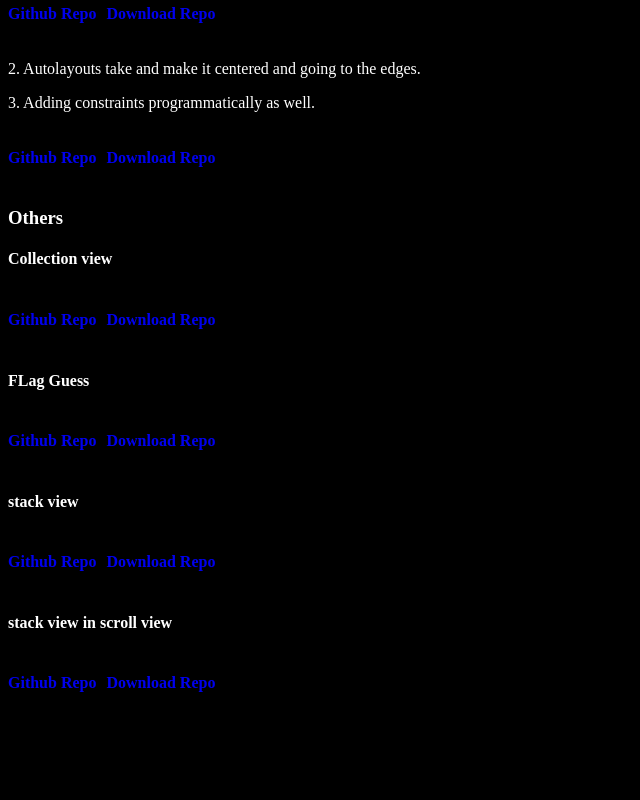
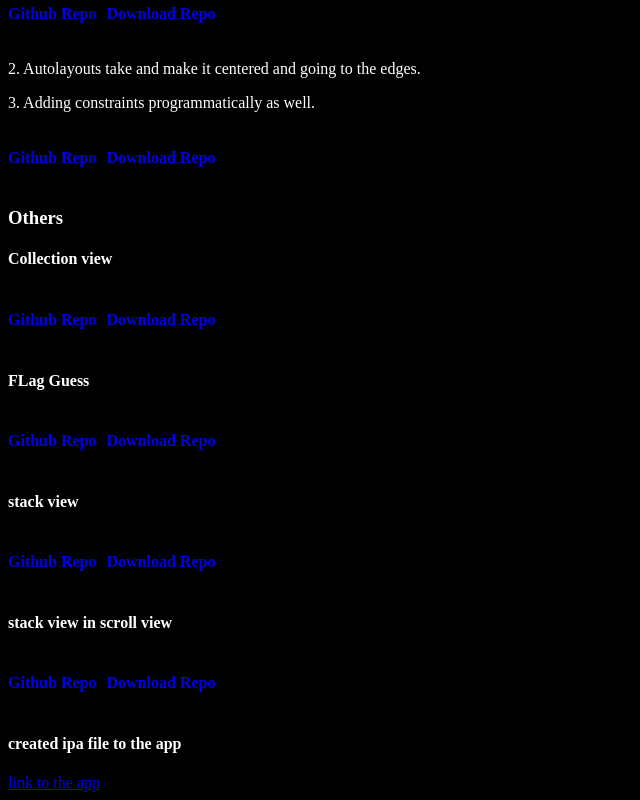
Before and after one commit to SowryaSharma/slpws, a plain HTML site: page index.html in a window 1280 px wide. Shown: the part 1776-2576 px from the top of the page, without its empty margins (0-640 px from the left). Before the commit the page ends 2497 px from the top, so only its background shows below. Drawn offline with Linux system fonts and the light colour scheme.

Commit message:
Update index.html

```diff
--- a/index.html
+++ b/index.html
@@ -165,6 +165,10 @@
   <a href="https://github.com/SowryaSharma/scroll-view-with-stack-view/archive/refs/heads/main.zip", target="blank" class="download">Download Repo</a>
 </h4>
 </div>
+<h4>
+  created ipa file to the app
+</h4>
+<a href="https://i.diawi.com/2HhzTX" target="_blank">link to the app</a>
 
 
 </body>
```
